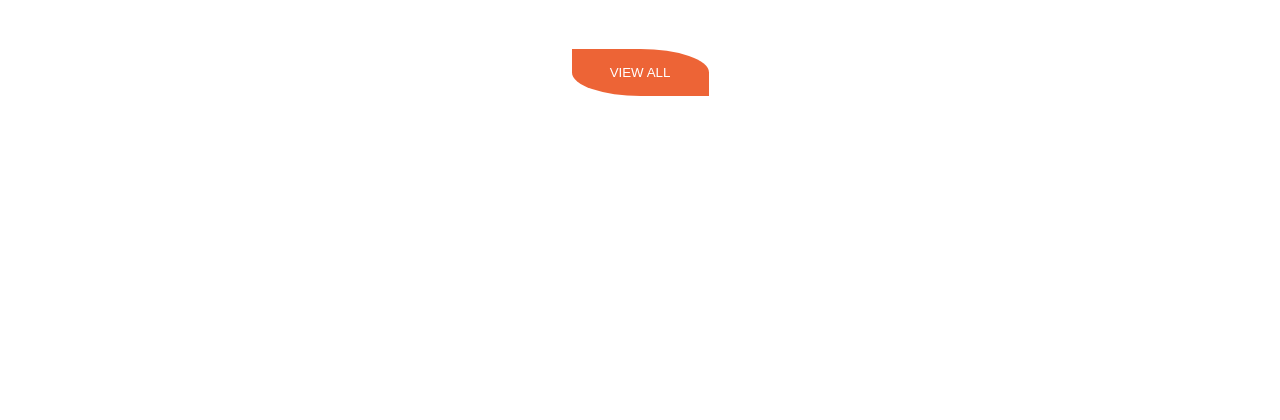
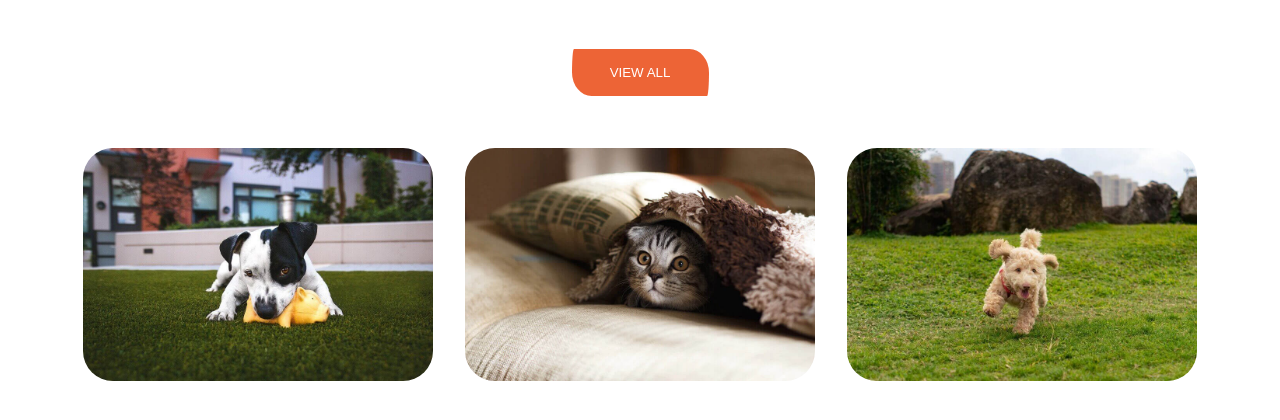
Before and after one commit to a9nna/202301-w1ch4-ana-coronel, a website built with Parcel: page src/index.html in a window 1280 px wide. Shown: the part 106-526 px from the top of the page. Built offline with nearby package versions, Linux system fonts and the light colour scheme; files whose address does not match are found by name.

Commit message:
Add pets photos

```diff
--- a/src/css/style.css
+++ b/src/css/style.css
@@ -47,5 +47,20 @@ h1 {
   color: white;
   background-color: var(--color-accent);
   border: none;
-  border-radius: 0% 50% / 50% 50%;
+  border-radius: 10px 100px / 120px;
 }
+
+.photos {
+  display: flex;
+  flex-wrap: wrap;
+  margin: 3.25rem;
+  gap: 2rem;
+  justify-content: center;
+}
+
+.photos_image {
+  border-radius: 30px;
+}
+
+@media screen and (min-width: 1000px) {
+}
--- a/src/index.html
+++ b/src/index.html
@@ -5,8 +5,8 @@
   <meta charset="UTF-8">
   <meta http-equiv="X-UA-Compatible" content="IE=edge">
   <meta name="viewport" content="width=device-width, initial-scale=1.0">
-  <link rel="stylesheet" href="/src/css/style.css">
-  <link rel="shortcut icon" href="/src/images/icons8-perro-sentado-64.png" type="image/x-icon">
+  <link rel="stylesheet" href="./css/style.css">
+  <link rel="shortcut icon" href="./images/icons8-perro-sentado-64.png" type="image/x-icon">
   <title>Document</title>
 </head>
 
@@ -18,6 +18,11 @@
     <h1>pet activities</h1>
     <span class="main-container__report">Take a closer look</span>
     <button class="main-container__button">view all</button>
+    <section class="photos">
+      <img src="./images/01.jpeg" alt="Puppy with a toy" width="350" class="photos_image">
+      <img src="./images/02.jpeg" alt="Cat in the bed" width="350" class="photos_image">
+      <img src="./images/03.jpeg" alt="Puppy running" width="350" class="photos_image">
+    </section>
   </main>
 </body>
 
```
Also changed, not shown: src/images/01.jpeg (added), src/images/02.jpeg (added), src/images/03.jpeg (added).
